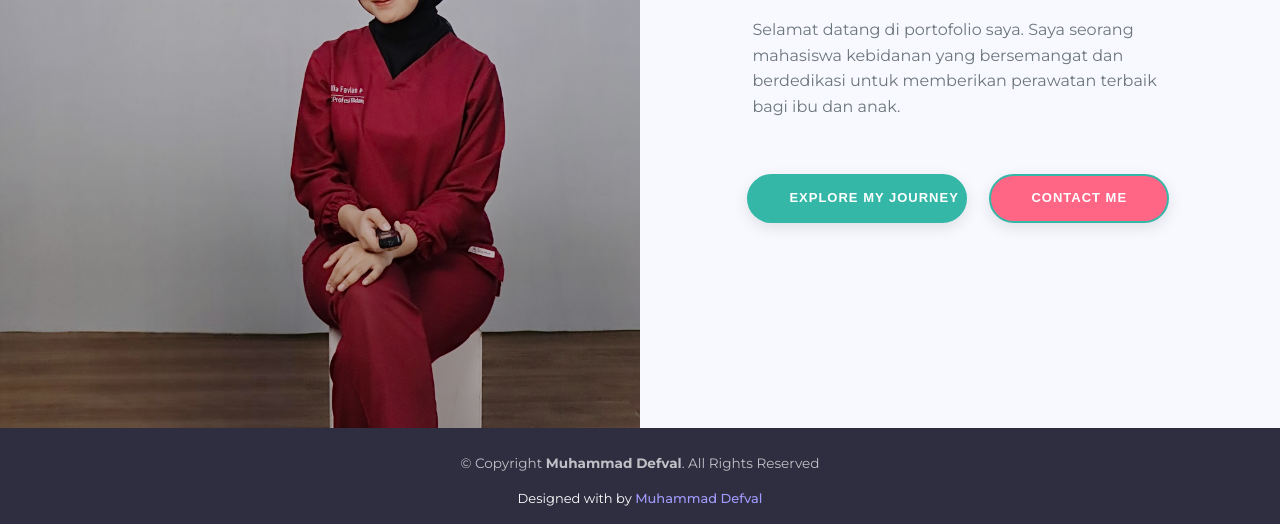
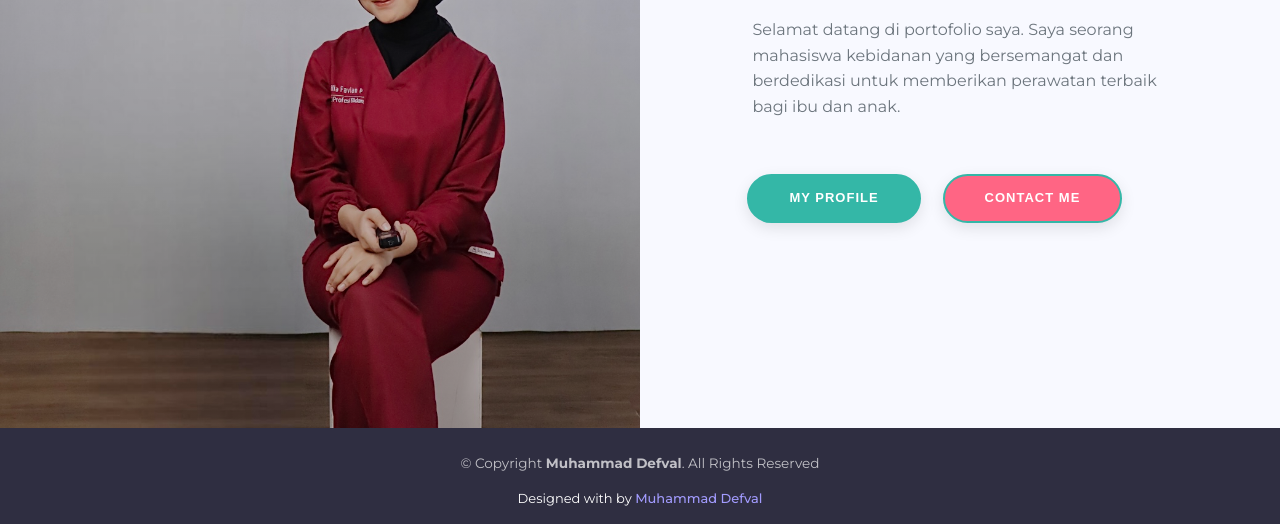
Before and after one commit to MuhammadDefval/personalweb-ceciliaa, a plain HTML site: page index.html in a window 1280 px wide. Shown: the part 372-896 px from the top of the page. Drawn offline with nearby package versions, Linux system fonts and the light colour scheme; files whose address does not match are found by name.

Commit message:
Update index.html

```diff
--- a/index.html
+++ b/index.html
@@ -482,7 +482,7 @@
           Selamat datang di portofolio saya. Saya seorang mahasiswa kebidanan yang bersemangat dan berdedikasi untuk memberikan perawatan terbaik bagi ibu dan anak.
         </p>
         <div class="btn-group">
-          <a href="about.html" class="btn-about">EXPLORE MY JOURNEY</a>
+          <a href="about.html" class="btn-about"> MY PROFILE </a>
           <a href="contact.html" class="btn-about" style="background: var(--secondary-color);">CONTACT ME</a>
         </div>
       </div>
```
